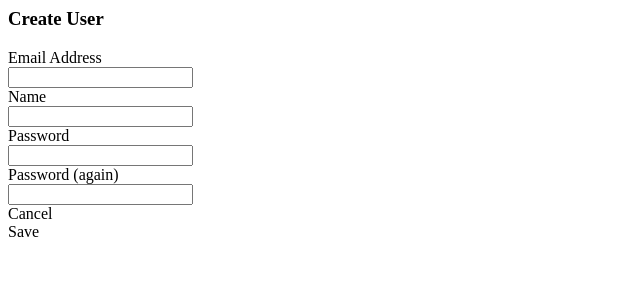
After one commit to Flickwire/tabula-framework-module-auth, a PHP site: page /src/Panes/html/newUser.html in a window 1280 px wide. The commit adds this page. Shown: the top 300 px of the page, without its empty margins (0-640 px from the left). Run offline with PHP 8.4, Linux system fonts and the light colour scheme.

Commit message:
new and list users

```diff
--- /dev/null
+++ b/src/Panes/html/newUser.html
@@ -0,0 +1,80 @@
+<form>
+        <div class="ui form">
+            <h3 class="ui header">Create User</h3>
+            <div class="ui error message">
+            </div>
+            <div class="required field">
+                <label>Email Address</label>
+                <div class="ui input" style="overflow:hidden;">
+                    <input type="text" name="email" />
+                </div>
+            </div>
+            <div class="required field">
+                <label>Name</label>
+                <div class="ui input" style="overflow:hidden;">
+                    <input type="text" name="name" />
+                </div>
+            </div>
+            <div class="two fields">
+                <div class="required field">
+                    <label>Password</label>
+                    <div class="ui input" style="overflow:hidden;">
+                        <input type="password" name="password" />
+                    </div>
+                </div>
+                <div class="required field">
+                    <label>Password (again)</label>
+                    <div class="ui input" style="overflow:hidden;">
+                        <input type="password" name="password2" />
+                    </div>
+                </div>
+            </div>
+              <div class="ui clear button right floated">Cancel</div>
+              <div class="ui primary submit button right floated">Save</div>
+        </div>
+        <script>
+          window.onload = function(){
+            $('.ui.form')
+            .form({
+              fields: {
+                name: {
+                  identifier  : 'name',
+                  rules: [
+                    {
+                      type   : 'empty',
+                      prompt : 'Please enter your name as you would like it displayed'
+                    }
+                  ]
+                },
+                gender: {
+                  identifier  : 'email',
+                  rules: [
+                    {
+                      type   : 'email',
+                      prompt : 'Please enter a valid email address'
+                    }
+                  ]
+                },
+                password: {
+                  identifier : 'password',
+                  rules: [
+                    {
+                      type   : 'length[10]',
+                      prompt : 'Your password must be at least 10 characters'
+                    }
+                  ]
+                },
+                password2: {
+                  identifier : 'password2',
+                  rules: [
+                    {
+                      type   : 'match[password]',
+                      prompt : 'Your passwords must match'
+                    }
+                  ]
+                }
+              }
+            });
+          }
+        </script>
+    </form>
```
Also changed, not shown: src/Panes/UsersPane.php (+18 -2 lines), src/Panes/html/listUsers.html (added, +12 -0 lines).
